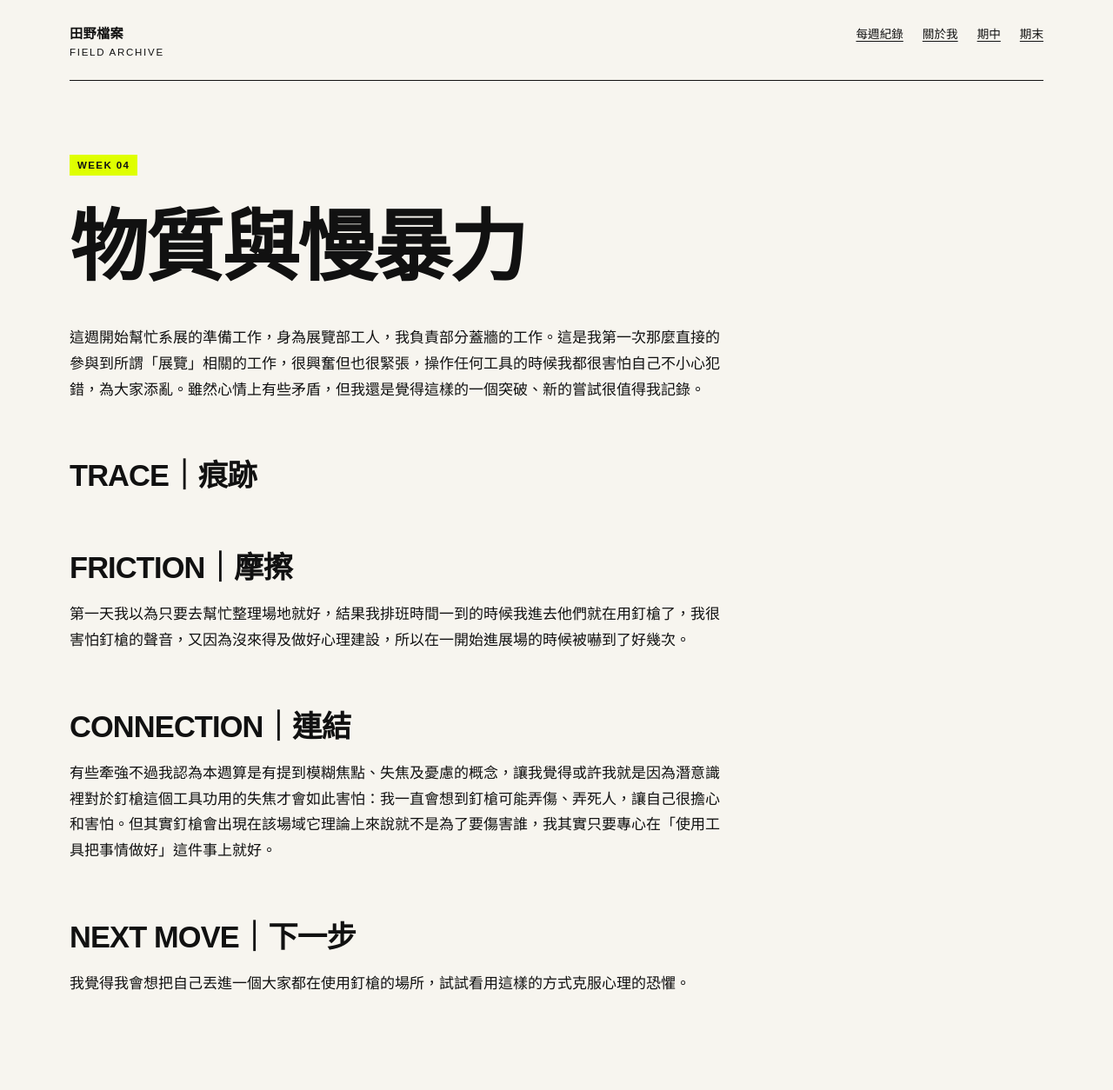
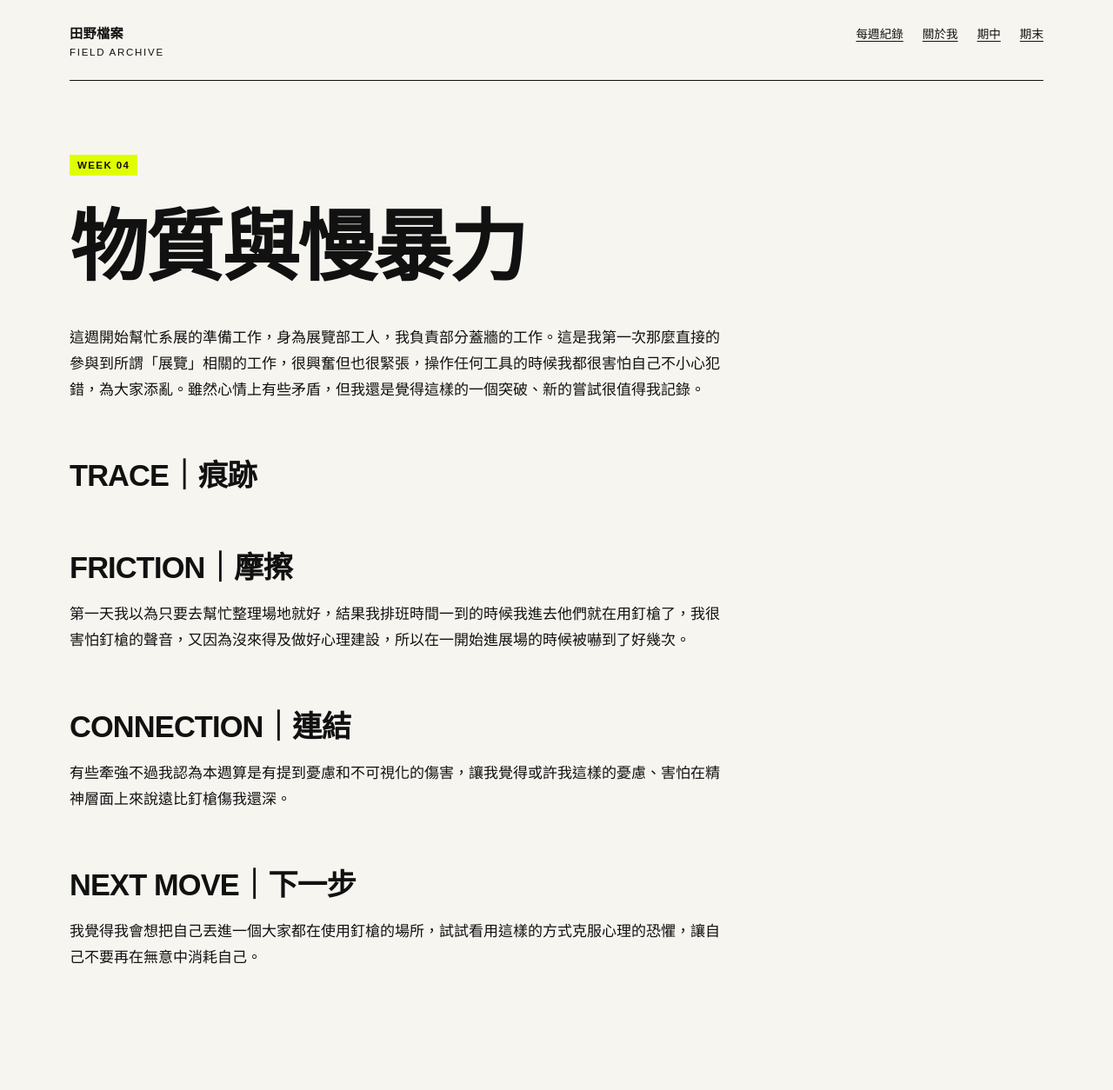
Before and after one commit to ai1103-kk/fieldworkarchive, a Jekyll site: the page built from weeks/week-04.md, in a window 1280 px wide. Shown: the whole page at 87% size. Built offline with Jekyll 4.4.1, drawn with Linux system fonts in a browser that asks for light colours; after the commit the page ends 1224 px from its top, so only the background shows below that.

Commit message:
Update week-04

```diff
--- a/weeks/week-04.md
+++ b/weeks/week-04.md
@@ -20,8 +20,8 @@ permalink: /weeks/week-04/
 
 ## CONNECTION｜連結
 
-有些牽強不過我認為本週算是有提到模糊焦點、失焦及憂慮的概念，讓我覺得或許我就是因為潛意識裡對於釘槍這個工具功用的失焦才會如此害怕：我一直會想到釘槍可能弄傷、弄死人，讓自己很擔心和害怕。但其實釘槍會出現在該場域它理論上來說就不是為了要傷害誰，我其實只要專心在「使用工具把事情做好」這件事上就好。
+有些牽強不過我認為本週算是有提到憂慮和不可視化的傷害，讓我覺得或許我這樣的憂慮、害怕在精神層面上來說遠比釘槍傷我還深。
 
 ## NEXT MOVE｜下一步
 
-我覺得我會想把自己丟進一個大家都在使用釘槍的場所，試試看用這樣的方式克服心理的恐懼。
+我覺得我會想把自己丟進一個大家都在使用釘槍的場所，試試看用這樣的方式克服心理的恐懼，讓自己不要再在無意中消耗自己。
```
